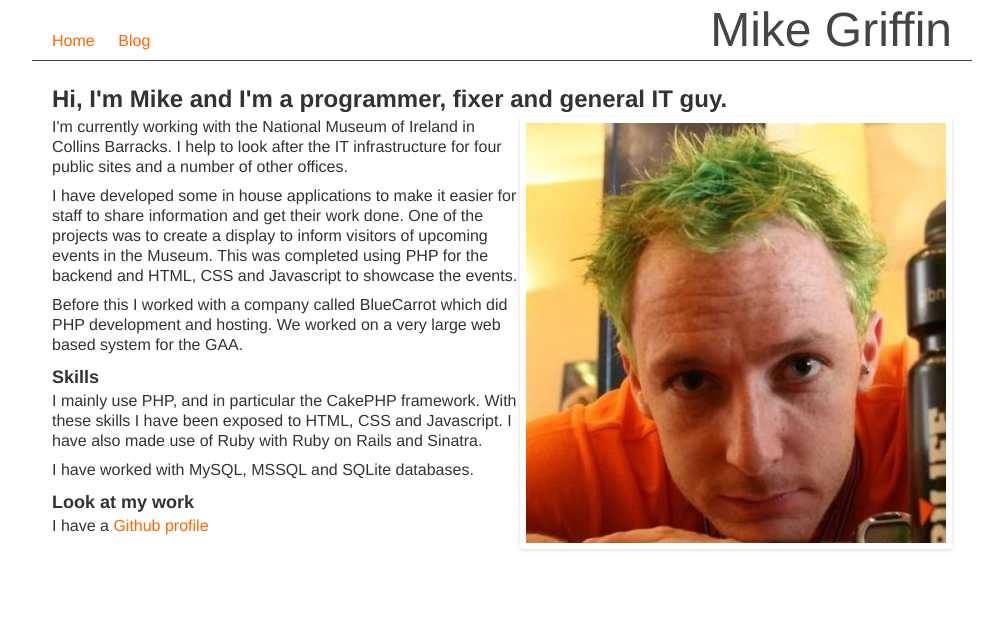
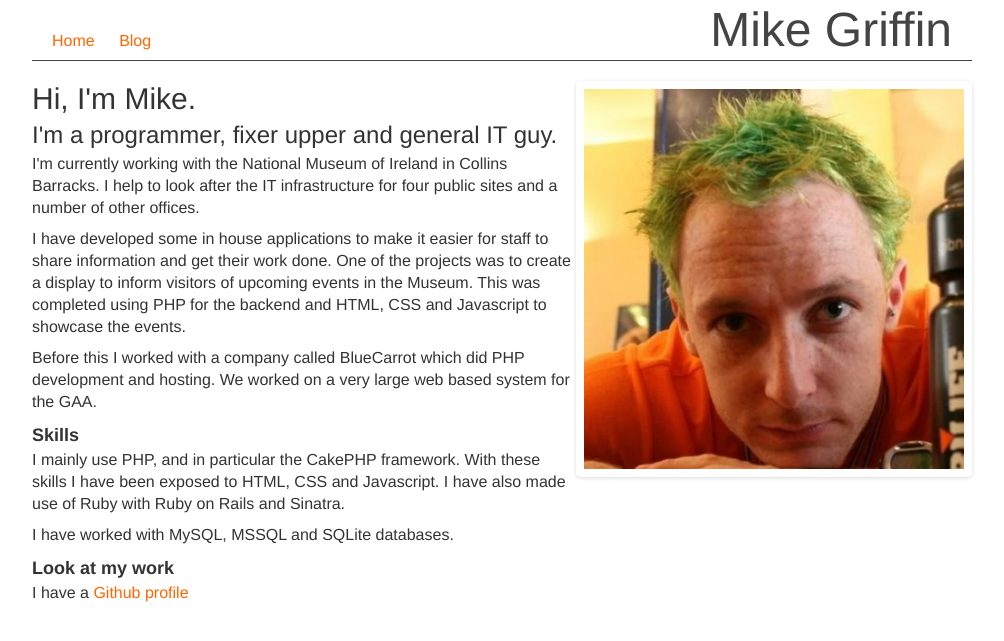
Before and after one commit to mgriffin/mikegriffin, a Jekyll site: the page built from index.html, in a window 1280 px wide. Shown: the top 641 px of the page, without its empty margins (138-1142 px from the left). Built offline with Jekyll 4.4.1, drawn with Linux system fonts in a browser that asks for light colours; Markdown is read by kramdown in place of the engine named in the settings.

Commit message:
Making it more bootstrappy, added in rows and spans to break things up

```diff
--- a/_layouts/layout.html
+++ b/_layouts/layout.html
@@ -18,7 +18,7 @@
           <li><a href="/blog">Blog</a></li>
         </ul>
       </div>
-      <div id="content">
+      <div class="row">
         {{ content }}
       </div>
     </div>
--- a/_layouts/post.html
+++ b/_layouts/post.html
@@ -2,7 +2,7 @@
 layout: layout
 ---
 
-<div class="post">
+<div class="span10">
   <div id="post">
     <h2>{{ page.title }}</h2>
     <p class="date">{{ page.date | date: '%d %B %Y' }}</p>
--- a/blog/index.html
+++ b/blog/index.html
@@ -2,6 +2,7 @@
 layout: layout
 title: Mike Griffin's Blog
 ---
+<div class="span10">
   {% capture post_year1 %}{{ 'now' | date: '%Y' }}{% endcapture %}
   <h3 class="archive_year">{{ post_year1 }}</h3>
   <ol class="archive">
@@ -17,3 +18,4 @@ title: Mike Griffin's Blog
     <a href="{{ post.url }}">{{ post.title }}</a></li>
     {% endfor %}
   </ol>
+</div>
--- a/css/mg.css
+++ b/css/mg.css
@@ -3,7 +3,7 @@ html {
 }
 p {
   font-size: 16px;
-  line-height: 20px;
+  line-height: 22px;
 }
 a {
   color: #f60;
@@ -53,6 +53,9 @@ a#header_name:hover {
 #content {
   padding: 0 20px;
 }
+.thin {
+  font-weight: normal;
+}
 h3.archive_year {
   margin: 0;
   padding: 5px 0;
@@ -68,7 +71,12 @@ ol.archive > li {
   margin: 0 0 0 60px;
   padding: 5px 2px;
 }
+.date {
+  color: #999;
+  font-size: 13px;
+}
 time {
   color: #999;
+  font-size: 13px;
   display: inline-block;
 }
--- a/index.html
+++ b/index.html
@@ -3,8 +3,9 @@ layout: layout
 title: Mike Griffin
 ---
 
-<h2>Hi, I'm Mike and I'm a programmer, fixer and general IT guy.</h2>
-<img src="{{ site.url }}/images/green_hair.jpeg" alt="I had green hair once" style="float:right">
+<div class="span7">
+  <h1 class="thin">Hi, I'm Mike.</h1>
+  <h2 class="thin">I'm a programmer, fixer upper and general IT guy.</h2>
   <p>I'm currently working with the National Museum of Ireland in Collins Barracks. I
   help to look after the IT infrastructure for four public sites and a number of other
   offices.</p>
@@ -24,3 +25,8 @@ with Ruby on Rails and Sinatra.</p>
 
   <h3>Look at my work</h3>
   <p>I have a <a href="https://github.com/mgriffin">Github profile</a></p>
+
+</div>
+<div class="span5">
+  <img src="{{ site.url }}/images/green_hair.jpeg" alt="I had green hair once" style="float:right">
+</div>
```
Also changed, not shown: css/bootstrap.css. Lines whose indentation alone changed are shown as unchanged.
